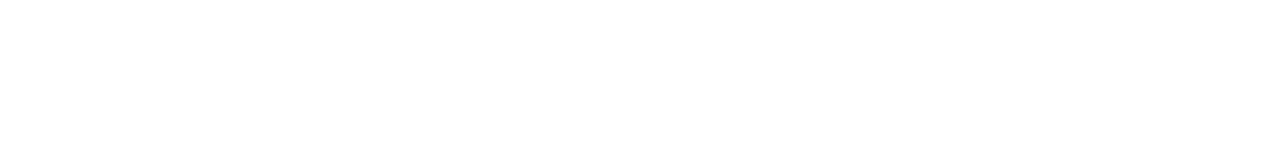
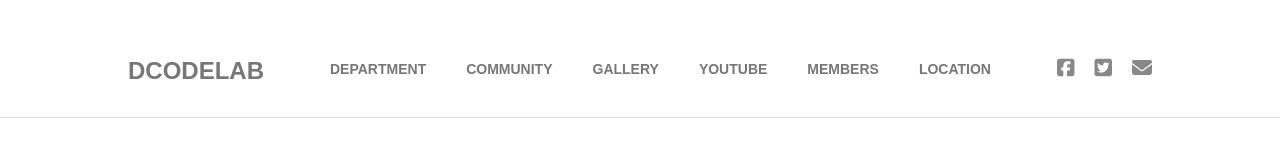
Before and after one commit to chojeongeun/self-study, a plain HTML site: page index.html in a window 1280 px wide. Drawn offline with Linux system fonts and the light colour scheme.

Commit message:
header 스타일링

```diff
--- a/index.html
+++ b/index.html
@@ -13,7 +13,45 @@
 </head>
 
 <body>
+  <header id="header">
 
+    <h1>
+      <a href="#">DCODELAB</a>
+    </h1>
+
+    <!-- 주메뉴 -->
+    <ul id="gnb">
+      <li><a href="#">DEPARTMENT</a></li>
+      <li><a href="#">COMMUNITY</a></li>
+      <li><a href="#">GALLERY</a></li>
+      <li><a href="#">YOUTUBE</a></li>
+      <li><a href="#">MEMBERS</a></li>
+      <li><a href="#">LOCATION</a></li>
+      </li>
+    </ul>
+
+    <!-- 중요한 내용 아니니까 class -->
+    <ul class="sns">
+      <li><a href="#"><i class="fa-brands fa-square-facebook"></i></a></li>
+      <li><a href="#"><i class="fa-brands fa-square-twitter"></i></a></li>
+      <li><a href="#"><i class="fa-solid fa-envelope"></i></a></li>
+    </ul>
+
+  </header>
+
+  <figure id="visual"></figure>
+
+  <section id="vids"></section>
+
+  <section id="pics"></section>
+
+  <section id="banner"></section>
+
+  <section id="news"></section>
+
+  <footer id="footer"></footer>
 </body>
 
 </html>
+
+<!-- id값 부여 이유: 접근성때문에. 주소 설정. 원하는 큰 덩어리에 주소를 설정하기 위해. -->
--- a/scss/common/_header.scss
+++ b/scss/common/_header.scss
@@ -0,0 +1,35 @@
+#header {
+	width: 100%; //블록요소지만 명시적으로
+	padding: 50px 10% 30px;
+	display: flex;
+	justify-content: space-between; //사이간격 균등하게
+	align-items: center;
+	border-bottom: 1px solid #ddd;
+
+	h1 {
+		a {
+			font: bold 24px/1 'arial';
+			color: #777;
+		}
+	}
+
+	ul {
+		display: flex;
+		gap: 20px;
+
+		&#gnb {
+			gap: 40px;
+			a {
+				font: bold 14px/1 'arial';
+				color: #777;
+			}
+		}
+
+		&.sns {
+			a {
+				font-size: 20px;
+				color: #888;
+			}
+		}
+	}
+}
--- a/scss/common/_reset.scss
+++ b/scss/common/_reset.scss
@@ -0,0 +1,15 @@
+* {
+	margin: 0px;
+	padding: 0px;
+	box-sizing: border-box;
+}
+
+ol,
+ul,
+li {
+	list-style: none;
+}
+
+a {
+	text-decoration: none;
+}
--- a/scss/style.scss
+++ b/scss/style.scss
@@ -0,0 +1,3 @@
+//common
+@import 'common/reset';
+@import 'common/header';
```
Also changed, not shown: css/style.css, 1 other file.
